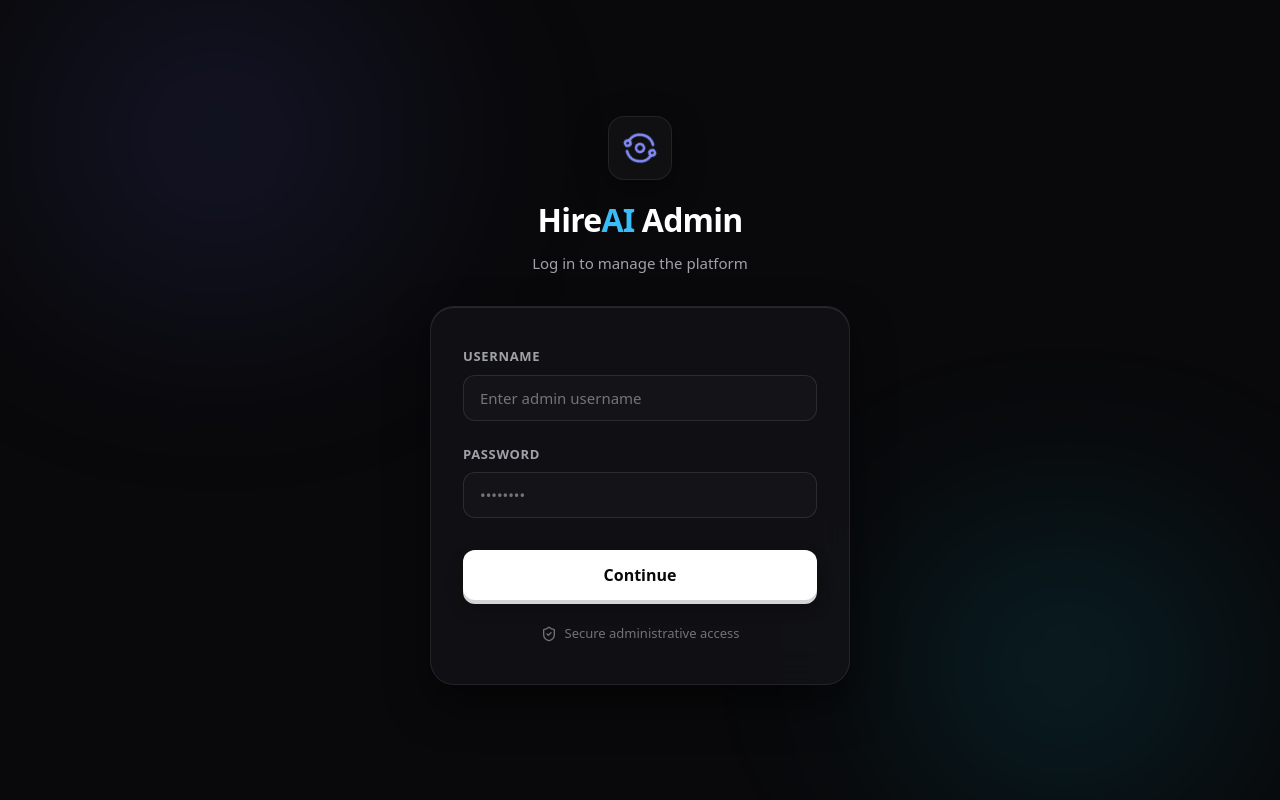
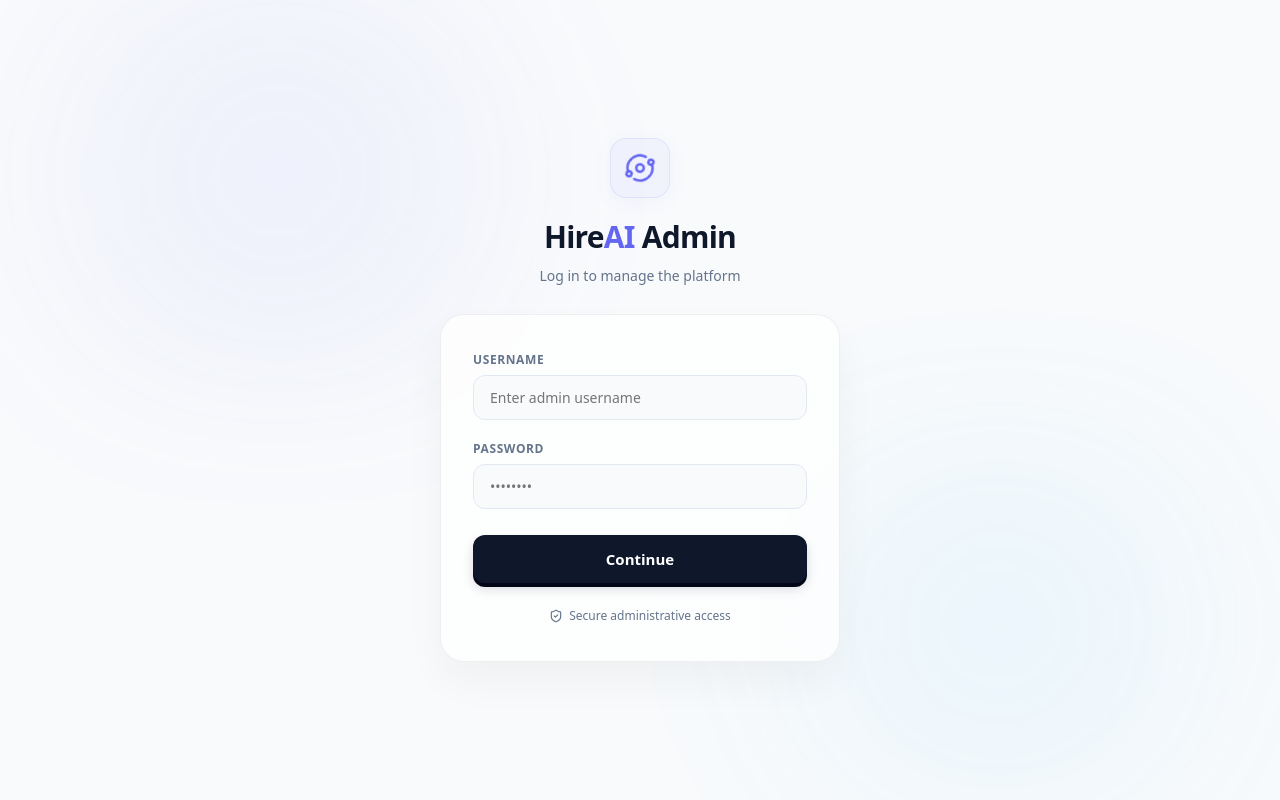
Before and after one commit to ritvikjain547-dotcom/ai-hiring-assistance, a Next.js app: page /admin in a window 1280 px wide. Built offline with nearby package versions, Linux system fonts and the light colour scheme.

Commit message:
Redesign admin login page UI with white background and load animations

```diff
--- a/src/app/admin/page.tsx
+++ b/src/app/admin/page.tsx
@@ -29,10 +29,10 @@ export default function AdminLoginPage() {
       position: 'relative',
       padding: '24px',
       overflow: 'hidden',
-      background: '#09090b', // Deep rich dark background
+      background: '#f8fafc', // Clean, simplistic off-white background
       fontFamily: 'system-ui, -apple-system, sans-serif'
     }}>
-      {/* Dynamic Ambient Background Blobs */}
+      {/* Soft Pastel Background Blobs */}
       <div style={{
         position: 'absolute',
         width: '100%',
@@ -47,34 +47,35 @@ export default function AdminLoginPage() {
           position: 'absolute',
           top: '-10%',
           left: '-10%',
-          width: '50%',
-          height: '50%',
-          background: 'radial-gradient(circle, rgba(99, 102, 241, 0.15) 0%, rgba(99, 102, 241, 0) 70%)',
-          filter: 'blur(80px)',
-          animation: 'float-slow 20s infinite alternate'
+          width: '60%',
+          height: '60%',
+          background: 'radial-gradient(circle, rgba(99, 102, 241, 0.08) 0%, rgba(99, 102, 241, 0) 70%)',
+          filter: 'blur(60px)',
+          animation: 'float-slow 25s infinite alternate'
         }} />
         <div style={{
           position: 'absolute',
           bottom: '-10%',
           right: '-10%',
-          width: '50%',
-          height: '50%',
-          background: 'radial-gradient(circle, rgba(6, 182, 212, 0.15) 0%, rgba(6, 182, 212, 0) 70%)',
-          filter: 'blur(80px)',
-          animation: 'float-slow 25s infinite alternate-reverse'
+          width: '60%',
+          height: '60%',
+          background: 'radial-gradient(circle, rgba(56, 189, 248, 0.08) 0%, rgba(56, 189, 248, 0) 70%)',
+          filter: 'blur(60px)',
+          animation: 'float-slow 30s infinite alternate-reverse'
         }} />
       </div>
 
       {/* Main Container */}
       <div style={{
         width: '100%',
-        maxWidth: '420px',
+        maxWidth: '400px',
         position: 'relative',
         zIndex: 10,
         display: 'flex',
         flexDirection: 'column',
         alignItems: 'center',
-        gap: '32px'
+        gap: '28px',
+        animation: 'fade-in-up 0.8s cubic-bezier(0.16, 1, 0.3, 1) forwards'
       }}>
         {/* Brand Header */}
         <div style={{ textAlign: 'center' }}>
@@ -82,53 +83,58 @@ export default function AdminLoginPage() {
             display: 'inline-flex',
             alignItems: 'center',
             justifyContent: 'center',
-            width: '64px',
-            height: '64px',
+            width: '60px',
+            height: '60px',
             borderRadius: '16px',
-            background: 'rgba(255, 255, 255, 0.03)',
-            border: '1px solid rgba(255, 255, 255, 0.08)',
-            boxShadow: '0 8px 32px rgba(0, 0, 0, 0.4)',
+            background: 'rgba(99, 102, 241, 0.05)',
+            border: '1px solid rgba(99, 102, 241, 0.1)',
+            boxShadow: '0 4px 20px rgba(99, 102, 241, 0.05)',
             marginBottom: '16px',
-            color: '#818cf8'
+            color: '#6366f1'
           }}>
-            <Orbit size={32} className="animate-spin-slow" />
+            <Orbit size={30} className="animate-spin-slow" />
           </div>
           <h1 style={{
-            fontSize: '32px',
+            fontSize: '30px',
             fontWeight: 800,
-            color: '#ffffff',
+            color: '#0f172a', // Dark slate text
             letterSpacing: '-0.025em',
             margin: 0
           }}>
-            Hire<span style={{ color: '#38bdf8' }}>AI</span> Admin
+            Hire<span style={{ color: '#6366f1' }}>AI</span> Admin
           </h1>
           <p style={{
-            color: '#a1a1aa',
-            marginTop: '8px',
-            fontSize: '15px',
+            color: '#64748b', // Slate-500
+            marginTop: '6px',
+            fontSize: '14px',
             fontWeight: 500
           }}>
             Log in to manage the platform
           </p>
         </div>
 
-        {/* 3D Glassmorphism Login Card */}
-        <div style={{
-          width: '100%',
-          background: 'rgba(20, 20, 25, 0.7)',
-          backdropFilter: 'blur(20px)',
-          border: '1px solid rgba(255, 255, 255, 0.08)',
-          borderRadius: '24px',
-          padding: '40px 32px',
-          boxShadow: '0 20px 40px rgba(0, 0, 0, 0.5), inset 0 1px 0 rgba(255, 255, 255, 0.1)'
-        }}>
-          <form action={handleSubmit} style={{ display: 'flex', flexDirection: 'column', gap: '24px' }}>
+        {/* 3D Glassmorphism Login Card (Light Theme) */}
+        <div
+          className="login-card"
+          style={{
+            width: '100%',
+            background: 'rgba(255, 255, 255, 0.75)',
+            backdropFilter: 'blur(20px)',
+            border: '1px solid rgba(0, 0, 0, 0.06)',
+            borderRadius: '24px',
+            padding: '36px 32px',
+            boxShadow: '0 20px 40px rgba(0, 0, 0, 0.04), inset 0 1px 0 rgba(255, 255, 255, 0.6)',
+            boxSizing: 'border-box',
+            transition: 'transform 0.3s ease, box-shadow 0.3s ease'
+          }}
+        >
+          <form action={handleSubmit} style={{ display: 'flex', flexDirection: 'column', gap: '20px' }}>
             {/* Username Input */}
-            <div style={{ display: 'flex', flexDirection: 'column', gap: '8px' }}>
+            <div style={{ display: 'flex', flexDirection: 'column', gap: '6px' }}>
               <label htmlFor="username" style={{
-                fontSize: '13px',
+                fontSize: '12px',
                 fontWeight: 600,
-                color: '#a1a1aa',
+                color: '#64748b',
                 textTransform: 'uppercase',
                 letterSpacing: '0.05em'
               }}>
@@ -144,33 +150,33 @@ export default function AdminLoginPage() {
                   width: '100%',
                   padding: '12px 16px',
                   borderRadius: '12px',
-                  border: '1px solid rgba(255, 255, 255, 0.1)',
-                  background: 'rgba(255, 255, 255, 0.02)',
-                  color: '#ffffff',
+                  border: '1px solid #e2e8f0',
+                  background: '#f8fafc',
+                  color: '#0f172a',
                   outline: 'none',
-                  fontSize: '15px',
+                  fontSize: '14px',
                   transition: 'all 0.2s ease',
                   boxSizing: 'border-box'
                 }}
                 onFocus={(e) => {
-                  e.target.style.borderColor = '#818cf8';
-                  e.target.style.background = 'rgba(255, 255, 255, 0.04)';
-                  e.target.style.boxShadow = '0 0 0 3px rgba(99, 102, 241, 0.15)';
+                  e.target.style.borderColor = '#6366f1';
+                  e.target.style.background = '#ffffff';
+                  e.target.style.boxShadow = '0 0 0 3px rgba(99, 102, 241, 0.12)';
                 }}
                 onBlur={(e) => {
-                  e.target.style.borderColor = 'rgba(255, 255, 255, 0.1)';
-                  e.target.style.background = 'rgba(255, 255, 255, 0.02)';
+                  e.target.style.borderColor = '#e2e8f0';
+                  e.target.style.background = '#f8fafc';
                   e.target.style.boxShadow = 'none';
                 }}
               />
             </div>
 
             {/* Password Input */}
-            <div style={{ display: 'flex', flexDirection: 'column', gap: '8px' }}>
+            <div style={{ display: 'flex', flexDirection: 'column', gap: '6px' }}>
               <label htmlFor="password" style={{
-                fontSize: '13px',
+                fontSize: '12px',
                 fontWeight: 600,
-                color: '#a1a1aa',
+                color: '#64748b',
                 textTransform: 'uppercase',
                 letterSpacing: '0.05em'
               }}>
@@ -186,22 +192,22 @@ export default function AdminLoginPage() {
                   width: '100%',
                   padding: '12px 16px',
                   borderRadius: '12px',
-                  border: '1px solid rgba(255, 255, 255, 0.1)',
-                  background: 'rgba(255, 255, 255, 0.02)',
-                  color: '#ffffff',
+                  border: '1px solid #e2e8f0',
+                  background: '#f8fafc',
+                  color: '#0f172a',
                   outline: 'none',
-                  fontSize: '15px',
+                  fontSize: '14px',
                   transition: 'all 0.2s ease',
                   boxSizing: 'border-box'
                 }}
                 onFocus={(e) => {
-                  e.target.style.borderColor = '#818cf8';
-                  e.target.style.background = 'rgba(255, 255, 255, 0.04)';
-                  e.target.style.boxShadow = '0 0 0 3px rgba(99, 102, 241, 0.15)';
+                  e.target.style.borderColor = '#6366f1';
+                  e.target.style.background = '#ffffff';
+                  e.target.style.boxShadow = '0 0 0 3px rgba(99, 102, 241, 0.12)';
                 }}
                 onBlur={(e) => {
-                  e.target.style.borderColor = 'rgba(255, 255, 255, 0.1)';
-                  e.target.style.background = 'rgba(255, 255, 255, 0.02)';
+                  e.target.style.borderColor = '#e2e8f0';
+                  e.target.style.background = '#f8fafc';
                   e.target.style.boxShadow = 'none';
                 }}
               />
@@ -210,55 +216,54 @@ export default function AdminLoginPage() {
             {/* Error Message */}
             {error && (
               <div style={{
-                background: 'rgba(239, 68, 68, 0.1)',
-                border: '1px solid rgba(239, 68, 68, 0.2)',
-                color: '#f87171',
+                background: 'rgba(239, 68, 68, 0.05)',
+                border: '1px solid rgba(239, 68, 68, 0.15)',
+                color: '#ef4444',
                 padding: '12px 16px',
                 borderRadius: '12px',
-                fontSize: '14px',
+                fontSize: '13px',
                 display: 'flex',
                 alignItems: 'center',
-                gap: '10px'
+                gap: '8px'
               }}>
-                <ShieldAlert size={18} style={{ flexShrink: 0 }} />
+                <ShieldAlert size={16} style={{ flexShrink: 0 }} />
                 <span>{error}</span>
               </div>
             )}
 
-            {/* 3D Tactile Login Button */}
+            {/* 3D Tactile Login Button (Dark Slate) */}
             <button
               type="submit"
               disabled={loading}
-              className="btn-3d"
               style={{
                 position: 'relative',
-                background: '#ffffff',
-                color: '#09090b',
+                background: '#0f172a',
+                color: '#ffffff',
                 border: 'none',
                 padding: '14px 28px',
-                fontSize: '16px',
+                fontSize: '15px',
                 fontWeight: 700,
                 borderRadius: '12px',
                 cursor: 'pointer',
                 transition: 'all 0.1s ease',
-                boxShadow: '0 4px 0 #d4d4d8, 0 8px 16px rgba(0, 0, 0, 0.3)',
+                boxShadow: '0 4px 0 #020617, 0 6px 12px rgba(15, 23, 42, 0.15)',
                 display: 'flex',
                 alignItems: 'center',
                 justifyContent: 'center',
                 outline: 'none',
-                marginTop: '8px'
+                marginTop: '6px'
               }}
               onMouseDown={(e) => {
                 e.currentTarget.style.transform = 'translateY(3px)';
-                e.currentTarget.style.boxShadow = '0 1px 0 #d4d4d8, 0 2px 4px rgba(0, 0, 0, 0.2)';
+                e.currentTarget.style.boxShadow = '0 1px 0 #020617, 0 2px 4px rgba(15, 23, 42, 0.1)';
               }}
               onMouseUp={(e) => {
                 e.currentTarget.style.transform = 'translateY(0)';
-                e.currentTarget.style.boxShadow = '0 4px 0 #d4d4d8, 0 8px 16px rgba(0, 0, 0, 0.3)';
+                e.currentTarget.style.boxShadow = '0 4px 0 #020617, 0 6px 12px rgba(15, 23, 42, 0.15)';
               }}
               onMouseLeave={(e) => {
                 e.currentTarget.style.transform = 'translateY(0)';
-                e.currentTarget.style.boxShadow = '0 4px 0 #d4d4d8, 0 8px 16px rgba(0, 0, 0, 0.3)';
+                e.currentTarget.style.boxShadow = '0 4px 0 #020617, 0 6px 12px rgba(15, 23, 42, 0.15)';
               }}
             >
               {loading ? 'Logging in...' : 'Continue'}
@@ -271,11 +276,11 @@ export default function AdminLoginPage() {
             display: 'flex',
             alignItems: 'center',
             justifyContent: 'center',
-            gap: '8px',
-            fontSize: '13px',
-            color: '#71717a'
+            gap: '6px',
+            fontSize: '12px',
+            color: '#64748b'
           }}>
-            <ShieldCheck size={16} />
+            <ShieldCheck size={14} />
             <span>Secure administrative access</span>
           </div>
         </div>
@@ -285,16 +290,30 @@ export default function AdminLoginPage() {
       <style dangerouslySetInnerHTML={{__html: `
         @keyframes float-slow {
           0% { transform: translate(0, 0) scale(1); }
-          50% { transform: translate(5%, 5%) scale(1.1); }
-          100% { transform: translate(-5%, -5%) scale(0.95); }
+          50% { transform: translate(4%, 4%) scale(1.05); }
+          100% { transform: translate(-4%, -4%) scale(0.98); }
         }
         .animate-spin-slow {
-          animation: spin 8s linear infinite;
+          animation: spin 10s linear infinite;
         }
         @keyframes spin {
           from { transform: rotate(0deg); }
           to { transform: rotate(360deg); }
         }
+        @keyframes fade-in-up {
+          from {
+            opacity: 0;
+            transform: translateY(20px);
+          }
+          to {
+            opacity: 1;
+            transform: translateY(0);
+          }
+        }
+        .login-card:hover {
+          transform: translateY(-2px);
+          box-shadow: 0 24px 48px rgba(0, 0, 0, 0.06), inset 0 1px 0 rgba(255, 255, 255, 0.8);
+        }
       `}} />
     </div>
   )
```
